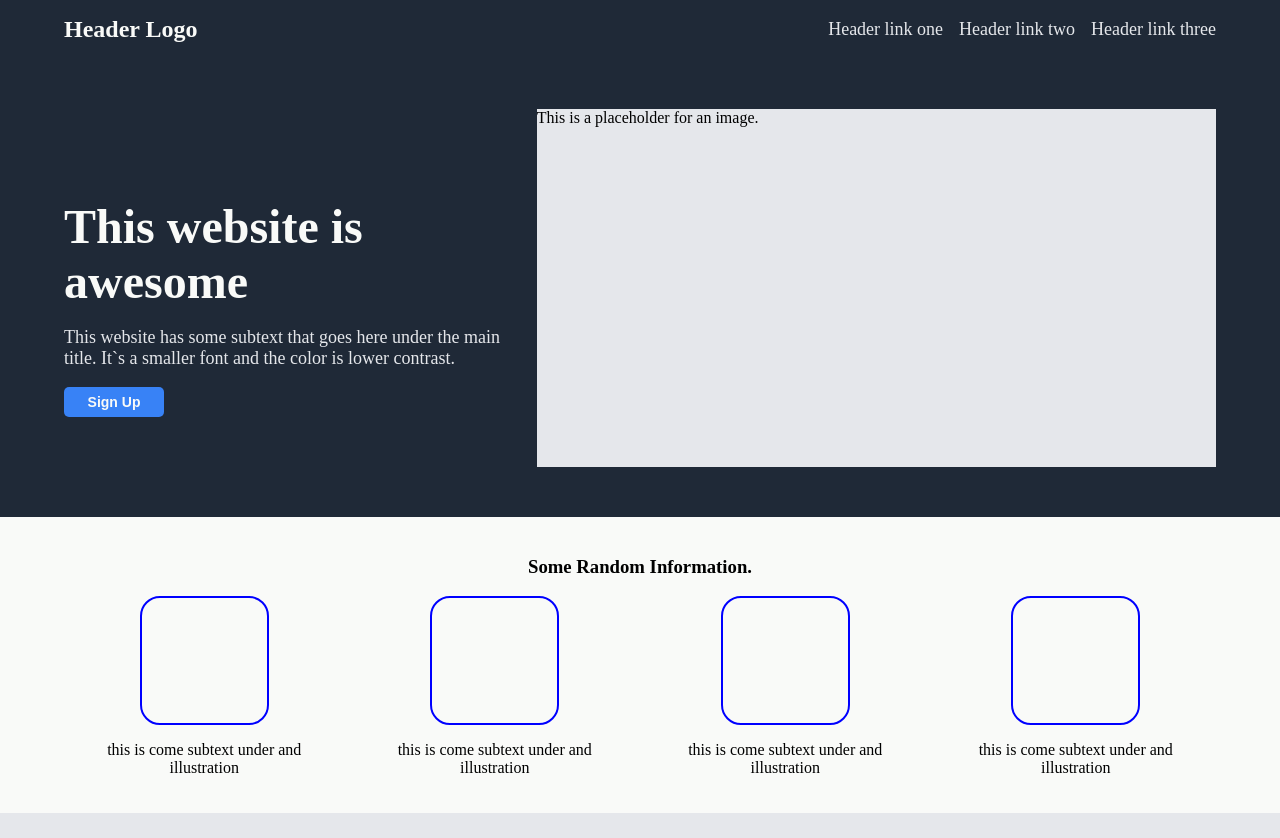
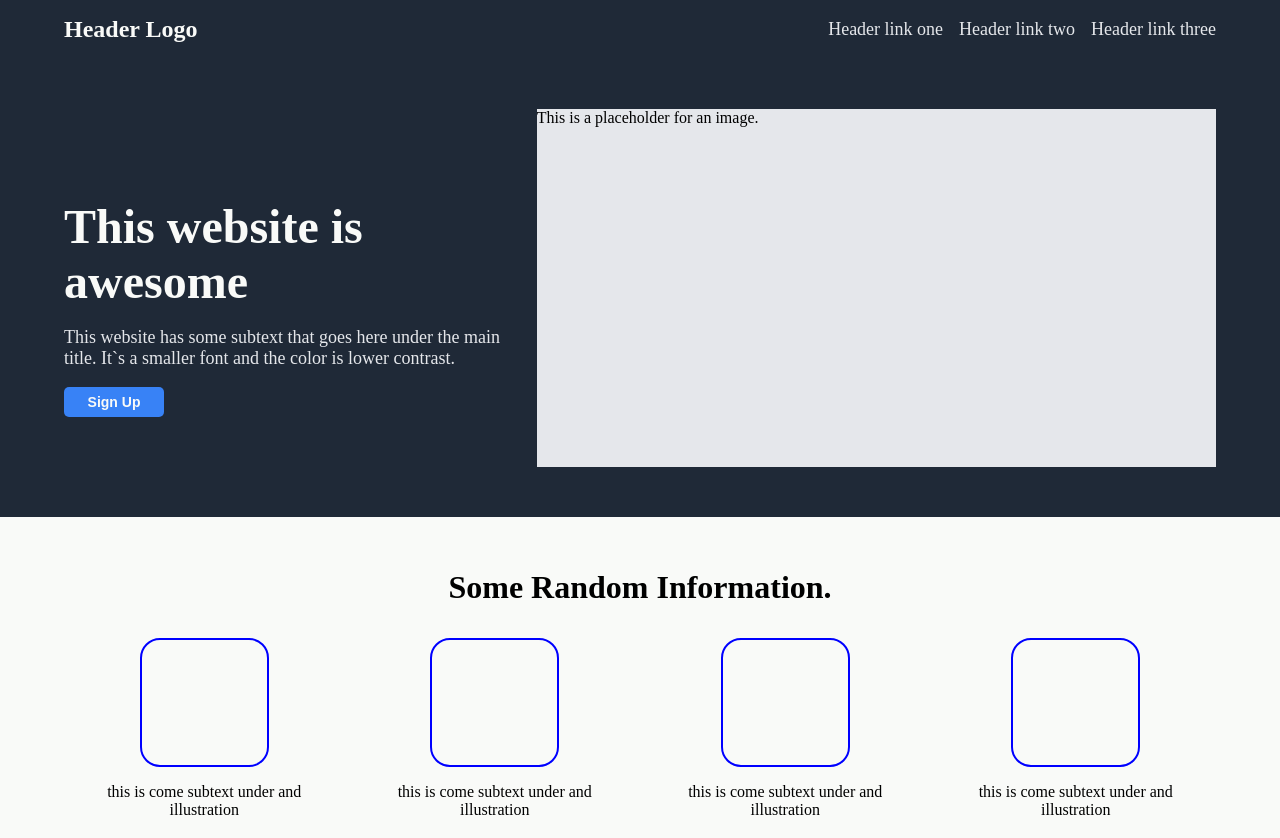
Before and after one commit to squeige/OdinLandingPage, a plain HTML site: page index.html in a window 1280 px wide. Shown: the top 838 px of the page. Drawn offline with Linux system fonts and the light colour scheme.

Commit message:
Missed H3 sizing

```diff
--- a/style.css
+++ b/style.css
@@ -107,6 +107,10 @@ header li{
   font-size: 36px;
 }
 
+h3{
+  font-size:32px;
+}
+
 h4{
 text-align: end;
 }
```
